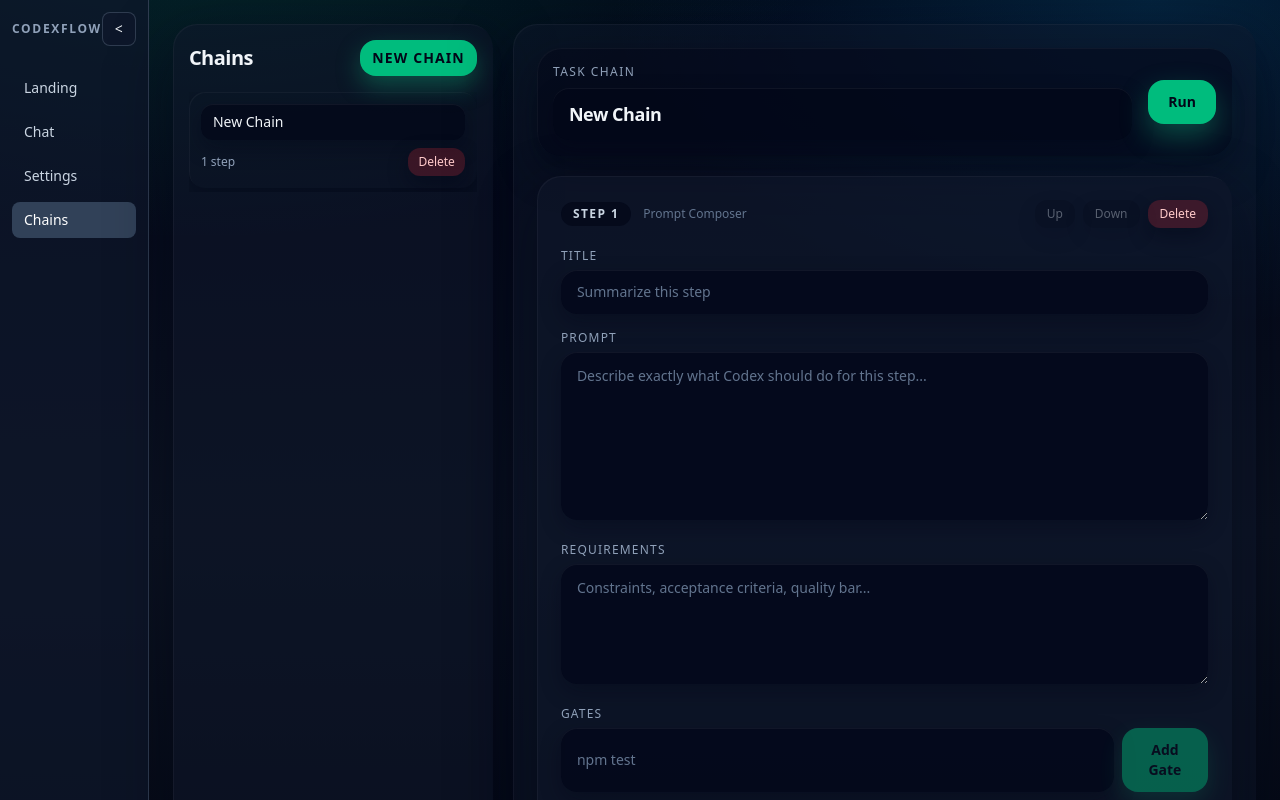
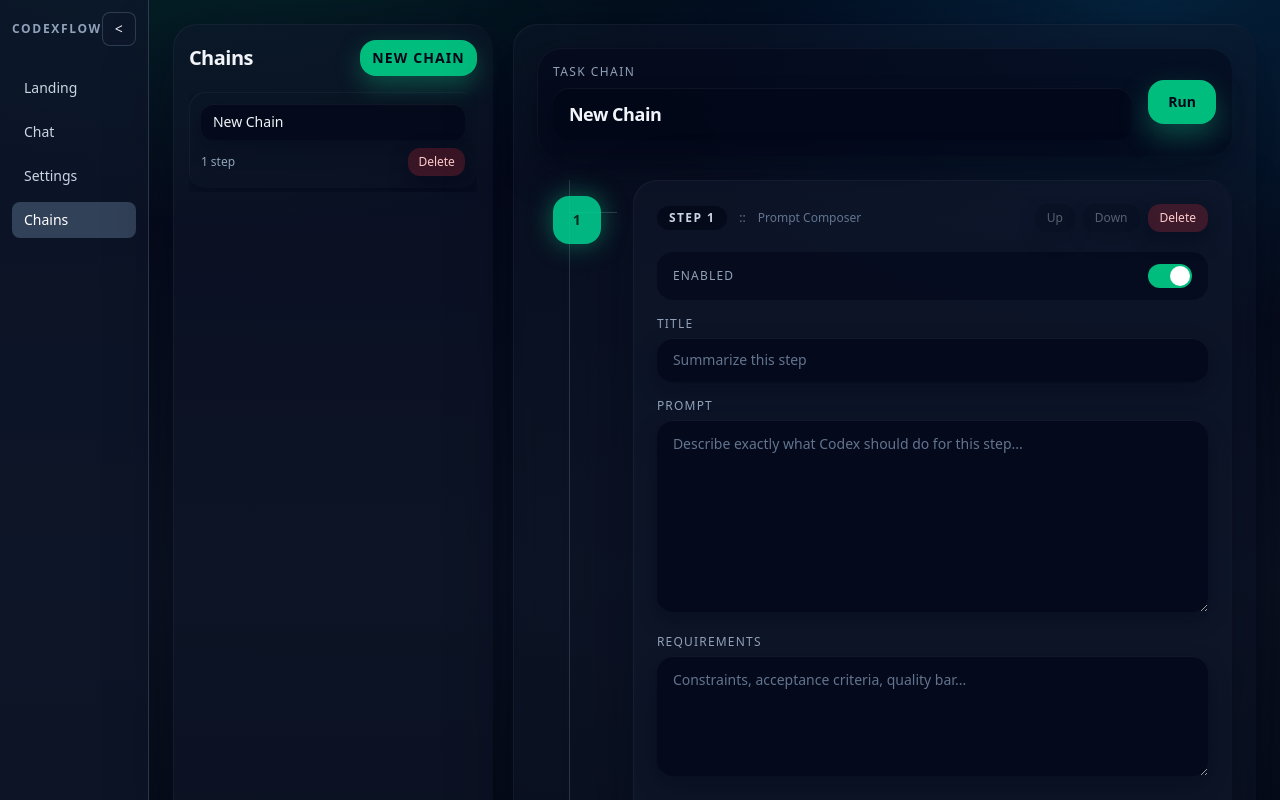
Before and after one commit to AndrewLang/matrix-codex-flow, an Angular app: page /chains in a window 1280 px wide. Both pictures are taken after a click on the button "NEW CHAIN". Shown: the top 800 px of the page. Built offline with nearby package versions, Linux system fonts and the light colour scheme.

Commit message:
feat: enhance task step functionality by adding enabled state management and UI updates

```diff
--- a/src/app/state/task-chain.store.ts
+++ b/src/app/state/task-chain.store.ts
@@ -6,6 +6,7 @@ export type TaskStep = {
   task: string;
   requirements: string;
   gates: string[];
+  enabled: boolean;
 };
 
 export type TaskChain = {
@@ -131,7 +132,7 @@ export class TaskChainStore {
 
   updateStepInSelectedChain(
     stepId: string,
-    partial: Partial<Pick<TaskStep, 'title' | 'task' | 'requirements' | 'gates'>>
+    partial: Partial<Pick<TaskStep, 'title' | 'task' | 'requirements' | 'gates' | 'enabled'>>
   ): void {
     const selectedId = this.selectedChainId();
     if (!selectedId) {
@@ -219,6 +220,7 @@ export class TaskChainStore {
       task: '',
       requirements: '',
       gates: [],
+      enabled: true,
     };
   }
 
@@ -315,12 +317,14 @@ export class TaskChainStore {
       return null;
     }
     const gates = raw.gates.filter((gate): gate is string => typeof gate === 'string');
+    const enabled = typeof raw.enabled === 'boolean' ? raw.enabled : true;
     return {
       id: raw.id,
       title: raw.title,
       task: raw.task,
       requirements: raw.requirements,
       gates,
+      enabled,
     };
   }
 
--- a/src/app/views/task-chain-editor/task-chain-editor.view.html
+++ b/src/app/views/task-chain-editor/task-chain-editor.view.html
@@ -53,7 +53,7 @@
       class="rounded-3xl bg-slate-900/45 p-4 shadow-[0_22px_60px_rgba(2,6,23,0.5),inset_1px_1px_0_rgba(255,255,255,0.04)] sm:p-6"
     >
       @if (selectedChain(); as chain) {
-        <div class="space-y-5">
+        <div class="space-y-6">
           <header
             class="flex flex-col gap-4 rounded-3xl bg-slate-950/55 p-4 shadow-[0_16px_38px_rgba(2,6,23,0.45),inset_1px_1px_0_rgba(255,255,255,0.04)] sm:flex-row sm:items-center sm:justify-between"
           >
@@ -75,7 +75,9 @@
             </button>
           </header>
 
-          <div class="space-y-4">
+          <div class="relative space-y-5 pb-2">
+            <div class="pointer-events-none absolute bottom-0 left-6 top-0 w-px bg-slate-400/25 sm:left-8"></div>
+
             @for (step of chain.steps; track step.id; let stepIndex = $index) {
               <app-task-step-card
                 [step]="step"
@@ -88,27 +90,36 @@
                 (updateTitle)="updateStepTitle(step.id, $event)"
                 (updateTask)="updateStepTask(step.id, $event)"
                 (updateRequirements)="updateStepRequirements(step.id, $event)"
+                (updateEnabled)="updateStepEnabled(step.id, $event)"
                 (updateGateDraft)="updateStepGateDraft(step.id, $event)"
                 (addGate)="addStepGate(step.id)"
                 (removeGate)="removeStepGate(step.id, $event)"
               />
             } @empty {
+              <div class="relative pl-20 sm:pl-24">
+                <div class="absolute left-2 top-1 h-10 w-10 rounded-2xl bg-slate-700/80 sm:left-4 sm:h-12 sm:w-12"></div>
                 <div
                   class="rounded-3xl bg-slate-950/50 px-4 py-12 text-center text-sm text-slate-400 shadow-[0_14px_30px_rgba(2,6,23,0.45),inset_1px_1px_0_rgba(255,255,255,0.04)]"
                 >
                   No steps yet. Add one to start the pipeline.
                 </div>
+              </div>
             }
+
+            <div class="relative pl-20 sm:pl-24">
+              <div
+                class="absolute left-2 top-2 inline-flex h-10 w-10 items-center justify-center rounded-2xl bg-emerald-400/85 text-emerald-950 shadow-[0_0_24px_rgba(16,185,129,0.5)] sm:left-4 sm:h-12 sm:w-12"
+              >
+                +
               </div>
-
-          <div class="pt-1">
               <button
                 type="button"
                 (click)="addStep()"
-              class="w-full rounded-3xl bg-slate-950/70 px-4 py-4 text-sm font-semibold text-slate-100 shadow-[0_14px_30px_rgba(2,6,23,0.45),inset_1px_1px_0_rgba(255,255,255,0.04)] transition hover:bg-slate-900"
+                class="w-full rounded-3xl bg-slate-950/70 px-4 py-5 text-sm font-semibold text-slate-100 shadow-[0_20px_44px_rgba(2,6,23,0.5),inset_1px_1px_0_rgba(255,255,255,0.04)] transition hover:bg-slate-900"
               >
                 + Add Step
               </button>
+            </div>
           </div>
         </div>
       } @else {
--- a/src/app/views/task-chain-editor/task-chain-editor.view.ts
+++ b/src/app/views/task-chain-editor/task-chain-editor.view.ts
@@ -1,5 +1,5 @@
 import { Component, inject, signal } from '@angular/core';
-import { TaskStep, TaskChainStore } from '../../state/task-chain.store';
+import { TaskChainStore } from '../../state/task-chain.store';
 import { TaskStepCardComponent } from './task.step.card';
 
 @Component({
@@ -88,27 +88,16 @@ export class TaskChainEditorView {
     }));
   }
 
-  protected onStepGateKeydown(stepId: string, event: KeyboardEvent): void {
-    if (event.key === 'Enter') {
-      event.preventDefault();
-      this.addStepGate(stepId);
-    }
-  }
-
   protected removeStepGate(stepId: string, gate: string): void {
     this.taskChainStore.removeGateFromStepInSelectedChain(stepId, gate);
   }
 
+  protected updateStepEnabled(stepId: string, enabled: boolean): void {
+    this.taskChainStore.updateStepInSelectedChain(stepId, { enabled });
+  }
+
   protected gateDraftValue(stepId: string): string {
     return this.stepGateDrafts()[stepId] ?? '';
-  }
-
-  protected isFirstStep(stepIndex: number): boolean {
-    return stepIndex === 0;
-  }
-
-  protected isLastStep(stepIndex: number, steps: TaskStep[]): boolean {
-    return stepIndex === steps.length - 1;
   }
 
   protected runSelectedChain(): void {
--- a/src/app/views/task-chain-editor/task.step.card.html
+++ b/src/app/views/task-chain-editor/task.step.card.html
@@ -1,11 +1,21 @@
+<div class="relative pl-20 sm:pl-24" [class.opacity-60]="!step().enabled">
+  <div class="absolute left-6 top-8 h-px w-10 bg-slate-500/40 sm:left-8 sm:w-12"></div>
+  <div
+    class="absolute left-2 top-4 inline-flex h-10 w-10 items-center justify-center rounded-2xl text-sm font-bold sm:left-4 sm:h-12 sm:w-12"
+    [class]="badgeToneClasses()"
+  >
+    {{ stepIndex() + 1 }}
+  </div>
+
   <article
-  class="rounded-3xl bg-slate-900/55 p-5 shadow-[0_20px_60px_rgba(2,6,23,0.45),inset_1px_1px_0_rgba(255,255,255,0.04)] sm:p-6"
+    class="rounded-3xl bg-slate-900/55 p-5 shadow-[0_24px_64px_rgba(2,6,23,0.48),inset_1px_1px_0_rgba(255,255,255,0.04)] sm:p-6"
   >
     <div class="flex flex-wrap items-center justify-between gap-3">
       <div class="flex items-center gap-3">
         <span class="rounded-full bg-slate-950/70 px-3 py-1 text-xs font-semibold uppercase tracking-[0.12em] text-slate-300">
           Step {{ stepIndex() + 1 }}
         </span>
+        <span class="text-xs text-slate-500">::</span>
         <span class="text-xs text-slate-500">Prompt Composer</span>
       </div>
 
@@ -37,6 +47,20 @@
     </div>
 
     <div class="mt-5 space-y-4">
+      <div class="flex items-center justify-between rounded-2xl bg-slate-950/55 px-4 py-3">
+        <p class="text-xs font-medium uppercase tracking-[0.1em] text-slate-400">Enabled</p>
+        <label class="relative inline-flex cursor-pointer items-center">
+          <input
+            type="checkbox"
+            class="peer sr-only"
+            [checked]="step().enabled"
+            (change)="onEnabledChange($event)"
+          />
+          <span class="h-6 w-11 rounded-full bg-slate-700 transition peer-checked:bg-emerald-500"></span>
+          <span class="absolute left-0.5 top-0.5 h-5 w-5 rounded-full bg-white transition peer-checked:translate-x-5"></span>
+        </label>
+      </div>
+
       <div>
         <label class="mb-1.5 block text-xs font-medium uppercase tracking-[0.1em] text-slate-400">Title</label>
         <input
@@ -51,7 +75,7 @@
       <div>
         <label class="mb-1.5 block text-xs font-medium uppercase tracking-[0.1em] text-slate-400">Prompt</label>
         <textarea
-        rows="6"
+          rows="7"
           [value]="step().task"
           (input)="onTaskInput($event)"
           placeholder="Describe exactly what Codex should do for this step..."
@@ -108,3 +132,4 @@
       </div>
     </div>
   </article>
+</div>
--- a/src/app/views/task-chain-editor/task.step.card.ts
+++ b/src/app/views/task-chain-editor/task.step.card.ts
@@ -18,6 +18,7 @@ export class TaskStepCardComponent {
   readonly updateTitle = output<string>();
   readonly updateTask = output<string>();
   readonly updateRequirements = output<string>();
+  readonly updateEnabled = output<boolean>();
   readonly updateGateDraft = output<string>();
   readonly addGate = output<void>();
   readonly removeGate = output<string>();
@@ -48,4 +49,23 @@ export class TaskStepCardComponent {
       this.addGate.emit();
     }
   }
+
+  protected onEnabledChange(event: Event): void {
+    const inputElement = event.target as HTMLInputElement | null;
+    this.updateEnabled.emit(inputElement?.checked ?? true);
+  }
+
+  protected badgeToneClasses(): string {
+    const tone = this.stepIndex() % 4;
+    if (tone === 0) {
+      return 'bg-emerald-400/85 text-emerald-950 shadow-[0_0_24px_rgba(16,185,129,0.5)]';
+    }
+    if (tone === 1) {
+      return 'bg-sky-400/85 text-sky-950 shadow-[0_0_24px_rgba(56,189,248,0.5)]';
+    }
+    if (tone === 2) {
+      return 'bg-amber-300/90 text-amber-950 shadow-[0_0_24px_rgba(251,191,36,0.45)]';
+    }
+    return 'bg-fuchsia-300/90 text-fuchsia-950 shadow-[0_0_24px_rgba(232,121,249,0.45)]';
+  }
 }
```
Lines whose indentation alone changed are shown as unchanged.
